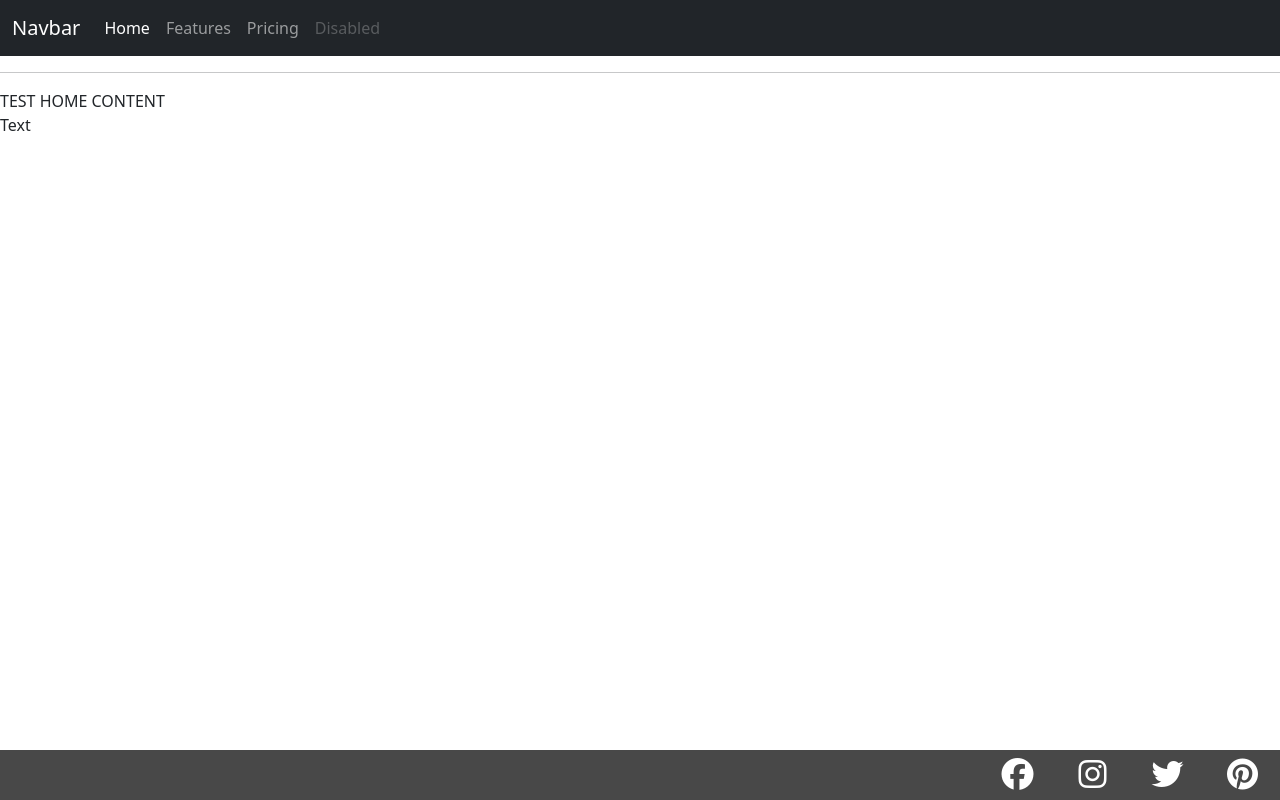
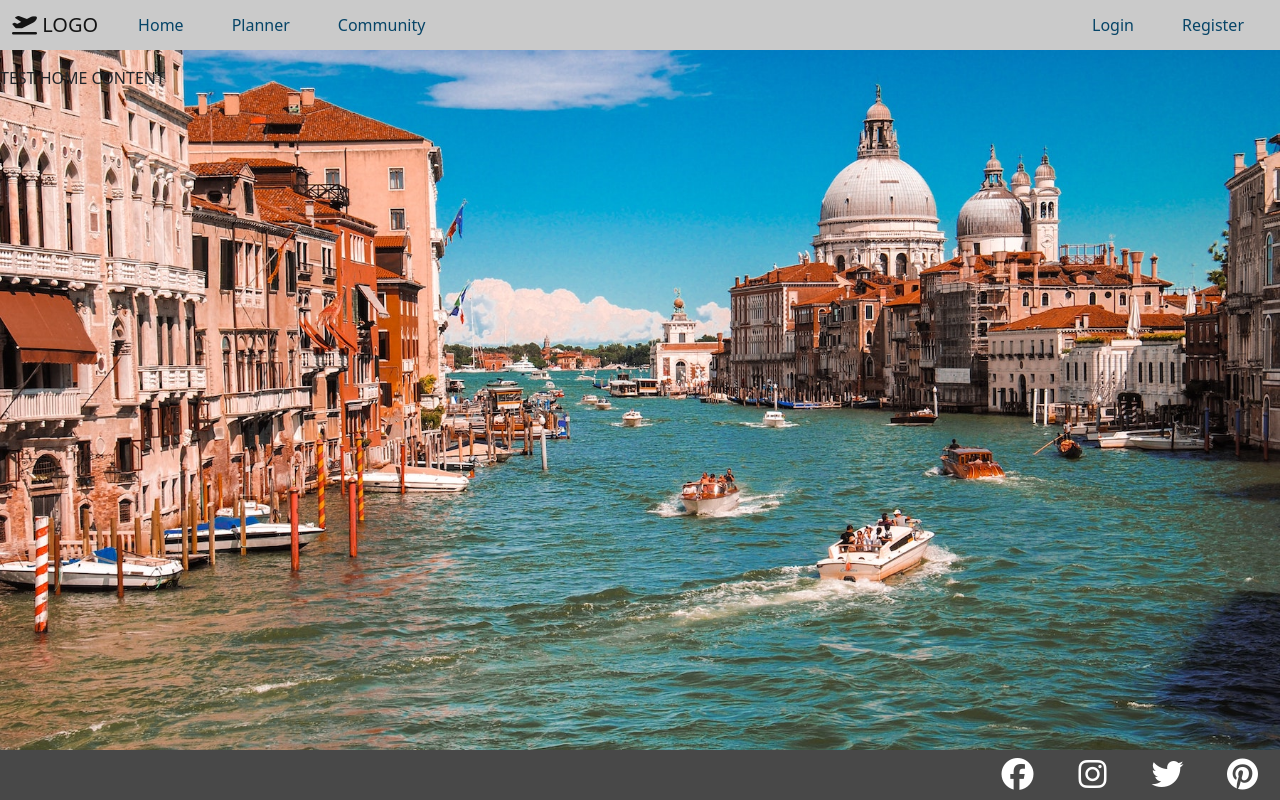
Before and after one commit to Joe-Collins-1986/travel-app, a Django app: page /home/ in a window 1280 px wide. Run offline with Django 3.2, Linux system fonts and the light colour scheme; some libraries are stand-ins or nearby versions.

Commit message:
update nav bar with offcanvas

```diff
--- a/home/templates/home/base.html
+++ b/home/templates/home/base.html
@@ -7,6 +7,7 @@
     <meta name="viewport" content="width=device-width, initial-scale=1.0">
 
     <link href="https://cdn.jsdelivr.net/npm/bootstrap@5.2.3/dist/css/bootstrap.min.css" rel="stylesheet" integrity="sha384-rbsA2VBKQhggwzxH7pPCaAqO46MgnOM80zW1RWuH61DGLwZJEdK2Kadq2F9CUG65" crossorigin="anonymous">
+    <link rel="stylesheet" href="https://cdn.jsdelivr.net/npm/bootstrap-icons@1.10.3/font/bootstrap-icons.css">
     <link rel="stylesheet" href="{% static 'css/main.css' %}">
 
     {% if tab_title %}
@@ -19,69 +20,114 @@
     {% endblock additional_styles %}
 </head>
 
+<style>
+    .offcanvas {
+        background-color: rgb(6, 68, 103);
+        color: rgb(255, 255, 255);
+        /* filter: saturate(4); */
+        z-index: 1500;
+    }
+
+    .offcanvas-backdrop {
+        z-index: 100;
+    }
+
+    .navbar-toggler-icon {
+        font-size: 20px;
+        color: rgb(6, 68, 103);
+        outline: none;
+    }
+
+    .navbar-toggler:focus {
+        outline: none;
+        box-shadow: none;
+    }
+
+    .container-fluid {
+        background-color: rgb(202, 202, 202);
+        height: 50px;
+    }
+
+    .nav-item {
+        color: rgb(6, 68, 103);
+    }
+    .nav-item:hover {
+        color: rgb(6, 2, 254);
+        text-decoration: underline;
+    }
+
+    @media (max-width: 992px) {
+        .nav-item {
+            color: rgb(255, 255, 255);
+        }
+
+    }
+
+
+</style>
 <body>
     <main>
-        <div>
-            <nav class="navbar navbar-expand-lg navbar-dark bg-dark">
-                <div class="container-fluid">
-                    <a class="navbar-brand" href="#">Navbar</a>
-                    <button class="navbar-toggler" type="button" data-bs-toggle="collapse" data-bs-target="#navbarNav" aria-controls="navbarNav" aria-expanded="false" aria-label="Toggle navigation">
+        <section class="navigation">
+            <nav class="navbar navbar-expand-lg">
+                <div class="container-fluid fixed-top">
+                    <a class="navbar-brand" href="#"><i class="fa-solid fa-plane-departure"></i> LOGO</a>
+
+
+                    <button class="navbar-toggler" href="#offcanvas" role="button" data-bs-toggle="offcanvas" aria-controls="offcanvas">
                         <span class="navbar-toggler-icon"></span>
                     </button>
-                    <div class="collapse navbar-collapse" id="navbarNav">
-                        <ul class="navbar-nav">
-                        <li class="nav-item">
-                            <a class="nav-link active" aria-current="page" href="#">Home</a>
-                        </li>
-                        <li class="nav-item">
-                            <a class="nav-link" href="#">Features</a>
-                        </li>
-                        <li class="nav-item">
-                            <a class="nav-link" href="#">Pricing</a>
-                        </li>
-                        <li class="nav-item">
-                            <a class="nav-link disabled" href="#" tabindex="-1" aria-disabled="true">Disabled</a>
-                        </li>
-                        </ul>
+
+                    <div class="offcanvas offcanvas-end" data-bs-backdrop="true" tabindex="-1" id="offcanvas" aria-labelledby="offcanvasLabel">
+                        <div class="offcanvas-header">
+                            <h5 class="offcanvas-title" id="offcanvas">Offcanvas</h5>
+                            <button type="button" class="btn-close text-reset" data-bs-dismiss="offcanvas" aria-label="Close"></button>
+                        </div>
+
+                        <div class="offcanvas-body">
+                            <div class="navbar-nav mr-auto">
+                                <a class="nav-item nav-link px-lg-4" href="#">Home</a>
+                                <a class="nav-item nav-link px-lg-4" href="#">Planner</a>
+                                <a class="nav-item nav-link px-lg-4" href="#">Community</a>
+                            </div>
+                        <!-- Navbar Right Side -->
+                            <div class="navbar-nav ms-auto">
+                                {% if user.is_authenticated %}
+                                <a class="nav-item nav-link px-lg-4" href="#">Profile</a>
+                                <a class="nav-item nav-link px-lg-4" href="#">Logout</a>
+                                {% else %}
+                                <a class="nav-item nav-link px-lg-4" href="#">Login</a>
+                                <a class="nav-item nav-link px-lg-4" href="#">Register</a>
+                                {% endif %}
+                            </div>
+
+                        </div>
                     </div>
                 </div>
             </nav>
-            <hr>
-        </div>
-
-        {% block content %}
-        {% endblock %}
+        </section>
 
         <style>
-            .footer-icons {
-                height: 100%;
-                width: 75px;
-                display: flex;
-                justify-content: center;
-                align-items: center;
+            .main-section {
+                margin-top: 50px;
             }
         </style>
 
-        <div class="box">
-            <p>Text</p>
+        <div class="main-section">
+            {% block content %}
+            {% endblock %}
         </div>
 
-        <style>
-            i {
-                font-size: xx-large;
-                color: white;
-            }
-        </style>
 
         <div id="footer">
             <div class="h-100 d-flex justify-content-end">
-                <div class="footer-icons"><a href="#"><i class="fa-brands fa-facebook"></i></a></div>
-                <div class="footer-icons"><a href="#"><i class="fa-brands fa-instagram"></i></a></div>
-                <div class="footer-icons"><a href="#"><i class="fa-brands fa-twitter"></i></a></div>
-                <div class="footer-icons"><a href="#"><i class="fa-brands fa-pinterest"></i></a></div>
+                <div class="footer-icons"><a href="#"><i class="social-icons fa-brands fa-facebook"></i></a></div>
+                <div class="footer-icons"><a href="#"><i class="social-icons fa-brands fa-instagram"></i></a></div>
+                <div class="footer-icons"><a href="#"><i class="social-icons fa-brands fa-twitter"></i></a></div>
+                <div class="footer-icons"><a href="#"><i class="social-icons fa-brands fa-pinterest"></i></a></div>
             </div>
         </div>
     </main>
+
 
     <script src="https://kit.fontawesome.com/5c52ef23bc.js" crossorigin="anonymous"></script>
     <script src="https://cdn.jsdelivr.net/npm/bootstrap@5.0.2/dist/js/bootstrap.bundle.min.js" integrity="sha384-MrcW6ZMFYlzcLA8Nl+NtUVF0sA7MsXsP1UyJoMp4YLEuNSfAP+JcXn/tWtIaxVXM" crossorigin="anonymous"></script>
--- a/home/templates/home/snippets/home-bg.html
+++ /dev/null
@@ -1,10 +0,0 @@
-
-<style>
-    body {
-        /* alexander-ramsey-dBtWLliLt5k-unsplash */
-        /* background-image: url('../../../static/images/home/home_background_img_small.jpg');
-        background-repeat: no-repeat;
-        background-attachment: fixed;
-        background-size: cover; */
-    }
-</style>
--- /dev/null
+++ b/home/templates/home/snippets/home-styles.html
@@ -0,0 +1,15 @@
+
+<style>
+            /* alexander-ramsey-dBtWLliLt5k-unsplash */
+    body {
+
+        background-image: url('../../../static/images/home/home_background_img_small.jpg');
+        background-repeat: no-repeat;
+        background-attachment: fixed;
+        background-size: cover;
+    }
+
+    .social-icons .social-icons-menu {
+        color: white;
+    }
+</style>
--- a/home/templates/home/travel-home.html
+++ b/home/templates/home/travel-home.html
@@ -2,15 +2,14 @@
 
 <!-- style home background for this template -->
 {% block additional_styles %}
-    {% include 'home/snippets/home-bg.html' %}
+    {% include 'home/snippets/home-styles.html' %}
 {% endblock additional_styles %}
 
 
 <!-- main block code -->
 {% block content %}
 
-<div class="home-background">
+<div>
     TEST HOME CONTENT
-
 </div>
 {% endblock content %}
--- a/static/css/main.css
+++ b/static/css/main.css
@@ -1,4 +1,34 @@
+*{
+    padding: 0;
+    margin: 0;
+    box-sizing: border-box;
+}
+
+/* NAV-BAR */
+/* .offcanvas {
+    background: rgb(6, 68, 103);
+}
+
+.navbar-toggler-icon {
+    font-size: 20px;
+    color: rgb(6, 68, 103);
+    outline: none;
+}
+
+.navbar-toggler:focus {
+    outline: none;
+    box-shadow: none;
+} */
+
+
+
 /* SET ALL FONTS */
+
+
+/* ALL PAGES */
+.social-icons {
+    font-size: xx-large;
+}
 
 #footer {
     position: fixed;
@@ -9,3 +39,17 @@
     right: 0px;
     margin-bottom: 0px;
 }
+
+.footer-icons {
+    height: 100%;
+    width: 75px;
+    display: flex;
+    justify-content: center;
+    align-items: center;
+}
+
+
+/* HOME PAGES ONLY */
+.social-icons {
+    color: white;
+}
```
